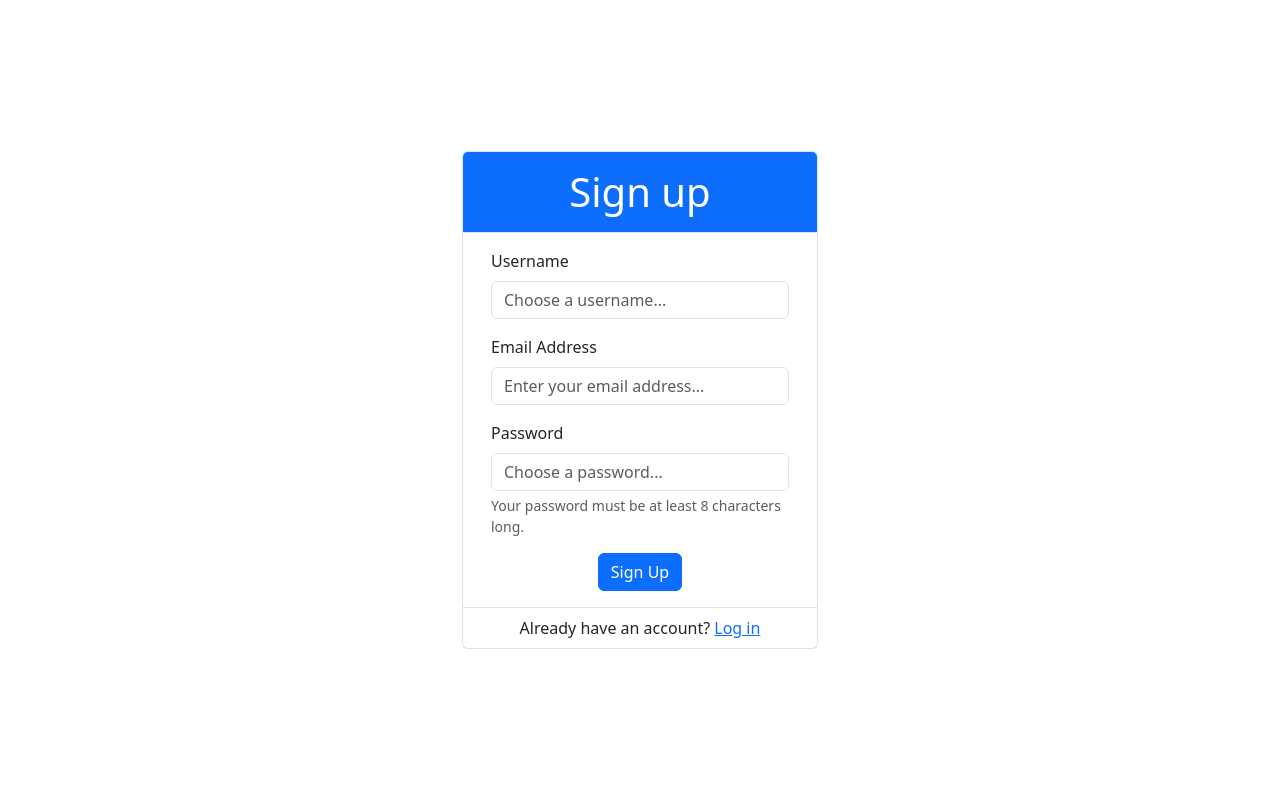
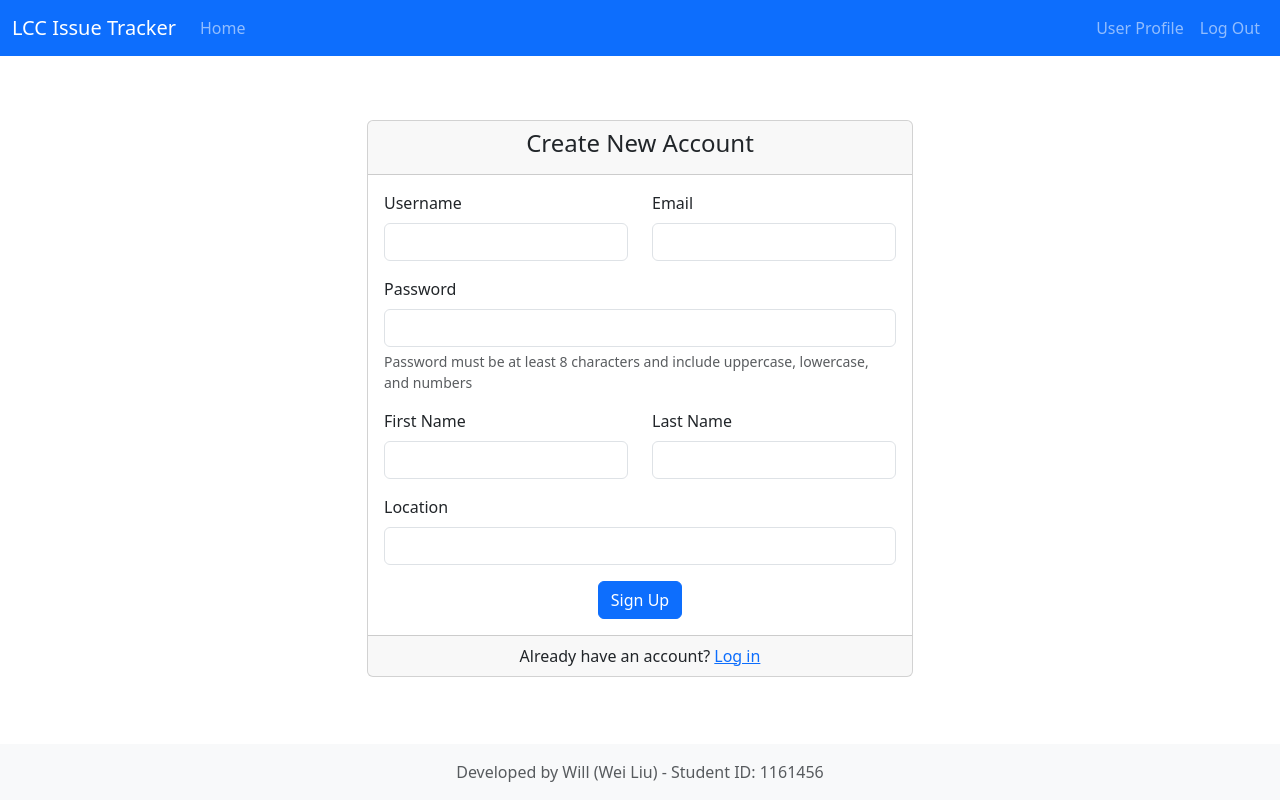
Before and after one commit to Wei-Liu-1161456/lcc, a Flask app: template loginapp/templates/signup.html in a window 1280 px wide. Run offline with Flask 3, Linux system fonts and the light colour scheme; the template is opened without the code that fills it, so the values that code supplies are empty; some libraries are stand-ins or nearby versions.

Commit message:
Show "LLC Issue Tracker" and "Student Name and Student ID" on every page.

```diff
--- a/loginapp/templates/signup.html
+++ b/loginapp/templates/signup.html
@@ -1,54 +1,76 @@
-<!doctype html>
-<html lang="en">
-  <head>
-    <meta charset="utf-8">
-    <meta name="viewport" content="width=device-width, initial-scale=1">
-    <title>Sign Up - Login Example</title>
-    <link href="https://cdn.jsdelivr.net/npm/bootstrap@5.3.3/dist/css/bootstrap.min.css" rel="stylesheet" integrity="sha384-QWTKZyjpPEjISv5WaRU9OFeRpok6YctnYmDr5pNlyT2bRjXh0JMhjY6hW+ALEwIH" crossorigin="anonymous">
-  </head>
-  <body>
-    <script src="https://cdn.jsdelivr.net/npm/bootstrap@5.3.3/dist/js/bootstrap.bundle.min.js" integrity="sha384-YvpcrYf0tY3lHB60NNkmXc5s9fDVZLESaAA55NDzOxhy9GkcIdslK1eN7N6jIeHz" crossorigin="anonymous"></script>
+{% extends 'userbase.html' %}
 
-    <div class="container">
-      <div class="row vh-100 align-items-center justify-content-center">
-        <div class="col-md-auto col-lg-5 col-xl-4">
-            <div class="bg-primary text-white border border-bottom-0 rounded-top text-center">
-                <h1 class="p-3 m-0">Sign up</h1>
+{% block title %}Sign Up{% endblock %}
+
+{% block content %}
+<div class="container mt-5">
+    <div class="row justify-content-center">
+        <div class="col-md-8 col-lg-6">
+            <div class="card">
+                <div class="card-header text-center">
+                    <h4>Create New Account</h4>
                 </div>
-            <div class="bg-white border container">
-                <form class="p-3" action="{{ url_for('signup') }}" method="post">
-                  <div class="mb-3">
+                <div class="card-body">
+                    <form method="post">
+                        <div class="row">
+                            <div class="col-md-6 mb-3">
                                 <label for="username" class="form-label">Username</label>
-                    <input type="text" class="form-control{% if username_error %} is-invalid{% endif %}" id="username" name="username" placeholder="Choose a username..." maxlength=20 value="{{ username }}" required>
-                    <div class="invalid-feedback">{{ username_error }}</div>
+                                <input type="text" class="form-control{% if errors.username %} is-invalid{% endif %}" id="username" name="username" value="{{ username if username }}" required>
+                                {% if errors.username %}
+                                <div class="invalid-feedback">{{ errors.username }}</div>
+                                {% endif %}
                             </div>
-                  <div class="mb-3">
-                    <label for="email" class="form-label">Email Address</label>
-                    <input type="text" class="form-control{% if email_error %} is-invalid{% endif %}" id="email" name="email" placeholder="Enter your email address..." maxlength=320 value="{{ email }}" required>
-                    <div class="invalid-feedback">{{ email_error }}</div>
+                            <div class="col-md-6 mb-3">
+                                <label for="email" class="form-label">Email</label>
+                                <input type="email" class="form-control{% if errors.email %} is-invalid{% endif %}" id="email" name="email" value="{{ email if email }}" required>
+                                {% if errors.email %}
+                                <div class="invalid-feedback">{{ errors.email }}</div>
+                                {% endif %}
+                            </div>
                         </div>
                         <div class="mb-3">
                             <label for="password" class="form-label">Password</label>
-                    <input type="password" class="form-control{% if password_error %} is-invalid{% endif %}" id="password" name="password" placeholder="Choose a password..." aria-describedby="passwordHelp" required>
-                    <div id="passwordHelp" class="form-text">Your password must be at least 8 characters long.</div>
-                    <div class="invalid-feedback">{{ password_error }}</div>
+                            <input type="password" class="form-control{% if errors.password %} is-invalid{% endif %}" id="password" name="password" required>
+                            {% if errors.password %}
+                            <div class="invalid-feedback">{{ errors.password }}</div>
+                            {% endif %}
+                            <div class="form-text">
+                                Password must be at least 8 characters and include uppercase, lowercase, and numbers
+                            </div>
+                        </div>
+                        <div class="row">
+                            <div class="col-md-6 mb-3">
+                                <label for="first_name" class="form-label">First Name</label>
+                                <input type="text" class="form-control{% if errors.first_name %} is-invalid{% endif %}" id="first_name" name="first_name" value="{{ first_name if first_name }}" required>
+                                {% if errors.first_name %}
+                                <div class="invalid-feedback">{{ errors.first_name }}</div>
+                                {% endif %}
+                            </div>
+                            <div class="col-md-6 mb-3">
+                                <label for="last_name" class="form-label">Last Name</label>
+                                <input type="text" class="form-control{% if errors.last_name %} is-invalid{% endif %}" id="last_name" name="last_name" value="{{ last_name if last_name }}" required>
+                                {% if errors.last_name %}
+                                <div class="invalid-feedback">{{ errors.last_name }}</div>
+                                {% endif %}
+                            </div>
+                        </div>
+                        <div class="mb-3">
+                            <label for="location" class="form-label">Location</label>
+                            <input type="text" class="form-control{% if errors.location %} is-invalid{% endif %}" id="location" name="location" value="{{ location if location }}" required>
+                            {% if errors.location %}
+                            <div class="invalid-feedback">{{ errors.location }}</div>
+                            {% endif %}
                         </div>
                         <div class="text-center">
                             <button type="submit" class="btn btn-primary">Sign Up</button>
                         </div>
                     </form>
                 </div>
-            {% if signup_successful %}
-            <div class="bg-success text-white border border-top-0 rounded-bottom text-center">
-                <div class="p-2">You have successfully signed up! <a class="link-light" href="{{ url_for('login') }}">Log in</a></div>
-            </div>
-            {% else %}
-            <div class="bg-white border border-top-0 rounded-bottom text-center">
-                <div class="p-2">Already have an account? <a href="{{ url_for('login') }}">Log in</a></div>
-            </div>
-            {% endif %}
+                <div class="card-footer text-center">
+                    <p class="mb-0">Already have an account? <a href="{{ url_for('login') }}">Log in</a></p>
                 </div>
             </div>
         </div>
-  </body>
-</html>
+    </div>
+</div>
+{% endblock %}
--- a/loginapp/templates/userbase.html
+++ b/loginapp/templates/userbase.html
@@ -16,27 +16,27 @@
 	using these two as an example, or find your own way to control which menu
 	item is shown as "active".
 #}
-<!DOCTYPE html>
+<!doctype html>
 <html lang="en">
 	<head>
 		<meta charset="utf-8">
 		<meta name="viewport" content="width=device-width, initial-scale=1">
-		<title>{% block title %}{% endblock %} - Login Example</title>
+		<title>{% block title %}{% endblock %} - LCC Issue Tracker</title>
 		<link href="https://cdn.jsdelivr.net/npm/bootstrap@5.3.3/dist/css/bootstrap.min.css" rel="stylesheet" integrity="sha384-QWTKZyjpPEjISv5WaRU9OFeRpok6YctnYmDr5pNlyT2bRjXh0JMhjY6hW+ALEwIH" crossorigin="anonymous">
 	</head>
-	<body>
+	<body class="d-flex flex-column min-vh-100">
 		<script src="https://cdn.jsdelivr.net/npm/bootstrap@5.3.3/dist/js/bootstrap.bundle.min.js" integrity="sha384-YvpcrYf0tY3lHB60NNkmXc5s9fDVZLESaAA55NDzOxhy9GkcIdslK1eN7N6jIeHz" crossorigin="anonymous"></script>
 
 		<nav class="navbar navbar-expand-sm navbar-dark bg-primary mb-3">
 			<div class="container-fluid">
-				<a class="navbar-brand" href="/">Login Example</a>
+				<a class="navbar-brand" href="/">LCC Issue Tracker</a>
 				<button class="navbar-toggler" type="button" data-bs-toggle="collapse" data-bs-target="#navbarSupportedContent" aria-controls="navbarSupportedContent" aria-expanded="false" aria-label="Toggle navigation">
 					<span class="navbar-toggler-icon"></span>
 				</button>
 				<div class="collapse navbar-collapse" id="navbarSupportedContent">
 					<ul class="navbar-nav me-auto">
 						<li class="nav-item">
-							<a class="nav-link{{' active' if active_page=='home' else ''}}" href="{% if session['role'] == 'customer' %}{{ url_for('customer_home') }}{% elif session['role'] == 'staff' %}{{ url_for('staff_home') }}{% elif session['role'] == 'admin' %}{{ url_for('admin_home') }}{% endif %}">Home</a>
+							<a class="nav-link{{' active' if active_page=='home' else ''}}" href="{% if session['role'] == 'visitor' %}{{ url_for('visitor_home') }}{% elif session['role'] == 'helper' %}{{ url_for('helper_home') }}{% elif session['role'] == 'admin' %}{{ url_for('admin_home') }}{% endif %}">Home</a>
 						</li>
 						{# Add any new top-level menu items here. #}
 					</ul>
@@ -52,8 +52,14 @@
 			</div>
 		</nav>
 
-		<main>
+		<main class="flex-shrink-0">
 			{% block content %}{% endblock %}
 		</main>
+
+		<footer class="footer mt-auto py-3 bg-light">
+			<div class="container text-center">
+				<span class="text-muted">Developed by Will (Wei Liu) - Student ID: 1161456</span>
+			</div>
+		</footer>
 	</body>
 </html>
```
Also changed, not shown: loginapp/templates/login.html (+20 -24 lines), loginapp/user.py (+94 -167 lines). Lines whose indentation alone changed are shown as unchanged.
